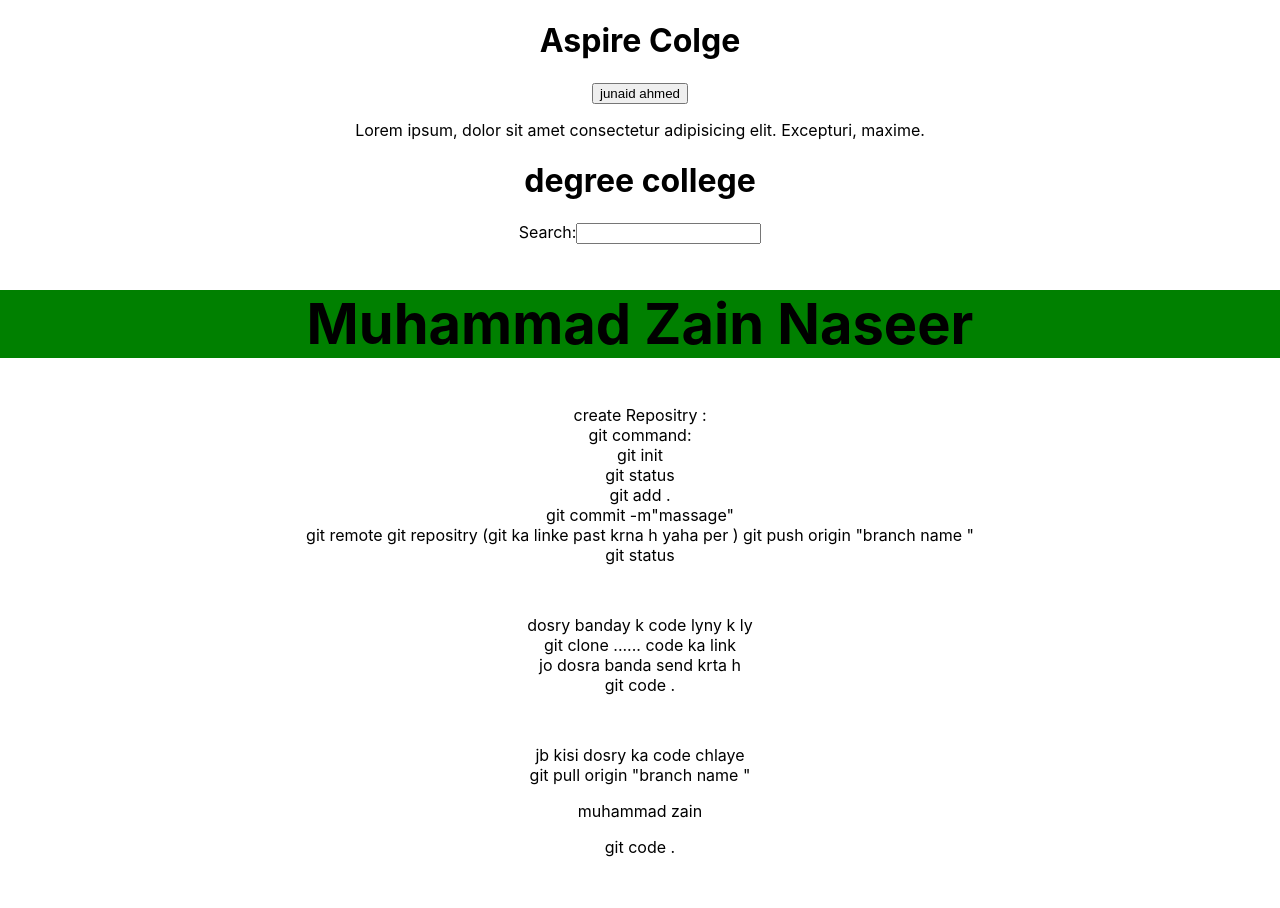
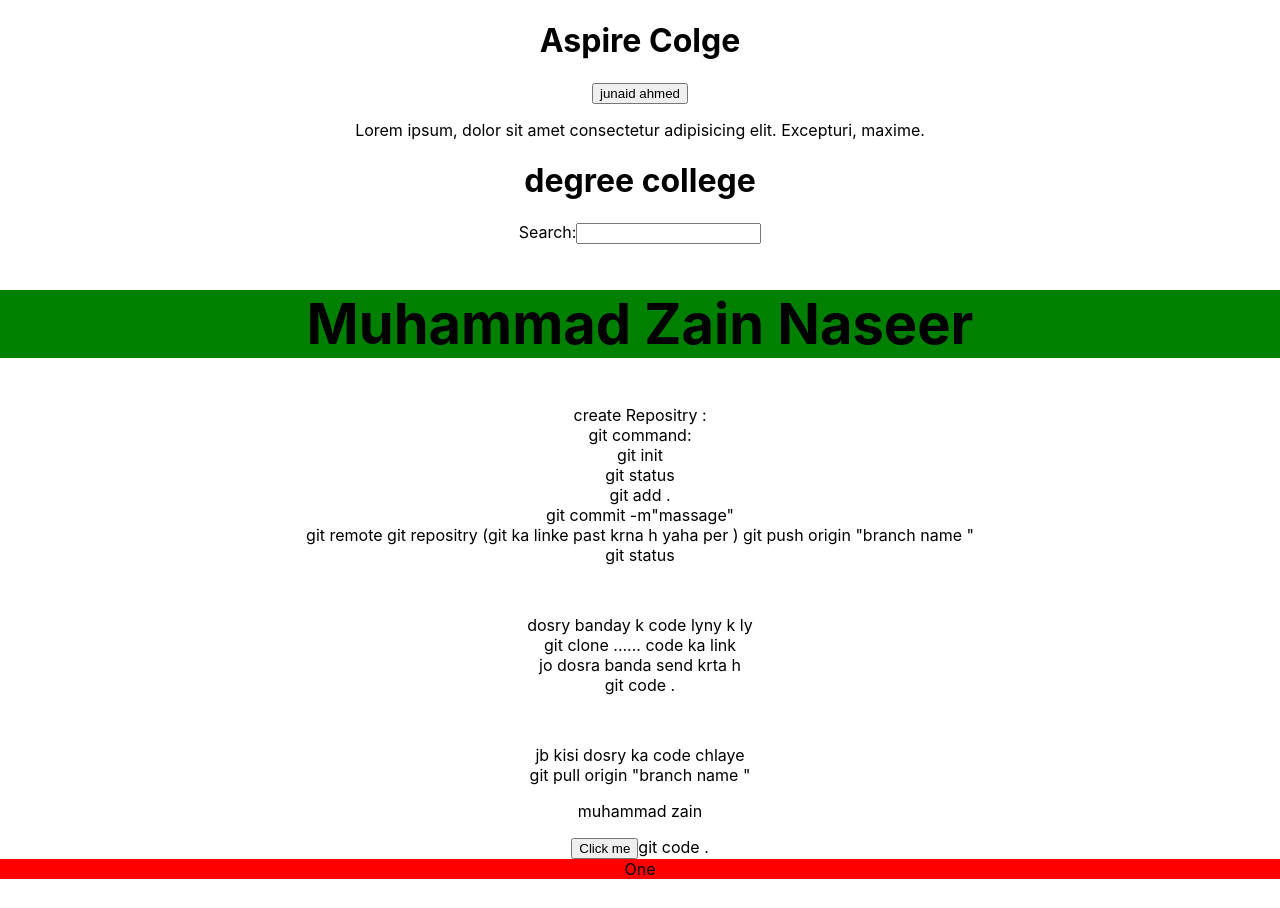
Before and after one commit to AliHusnain5/lahore-app, a React (Create React App) app: page / in a window 1280 px wide. Shown: the top 908 px of the page. Built offline with nearby package versions, Linux system fonts and the light colour scheme.

Commit message:
alert in first page and button in pull file

```diff
--- a/src/components/FristPage.jsx
+++ b/src/components/FristPage.jsx
@@ -9,6 +9,7 @@ const FristPage = () => {
 <h1>degree college</h1>
 Search:<input type='search'></input>
 <h2 style={{backgroundColor:"green", fontSize:"56px"}}>Muhammad Zain Naseer</h2>
+{alert("yes its ok ")}
     </div>
   )
 }
--- a/src/components/Pull.jsx
+++ b/src/components/Pull.jsx
@@ -7,7 +7,9 @@ const Pull = () => {
       jb kisi dosry ka code chlaye <br></br>
       git pull origin "branch name " <br></br>
       <p>muhammad zain </p>
+      <button>Click me</button>
       git code .
+      <div style={{backgroundColor:"red"}}>One</div>
 
     </div>
     </>
```
